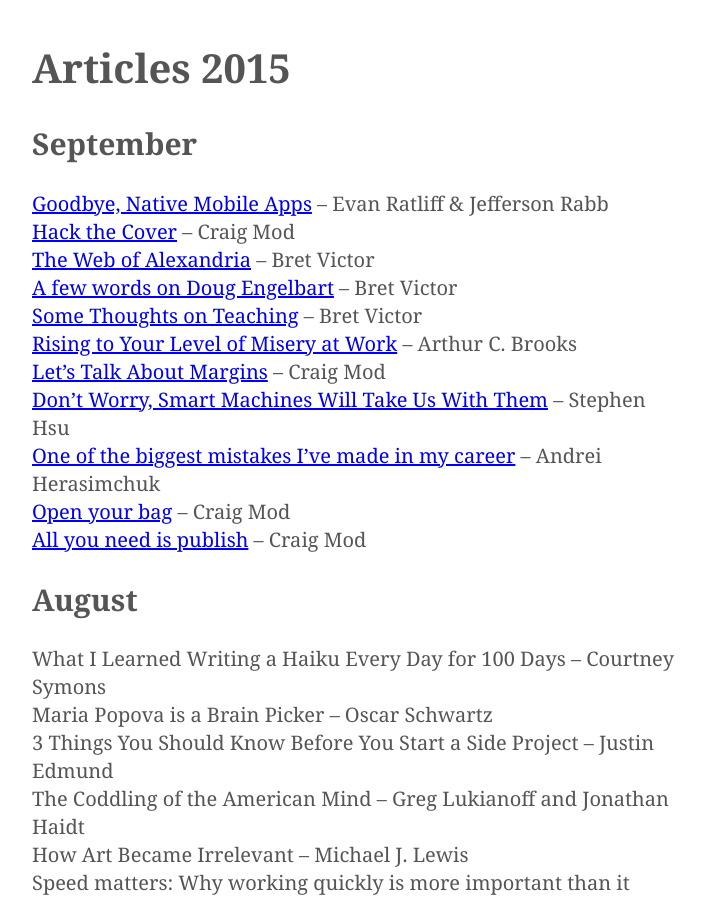
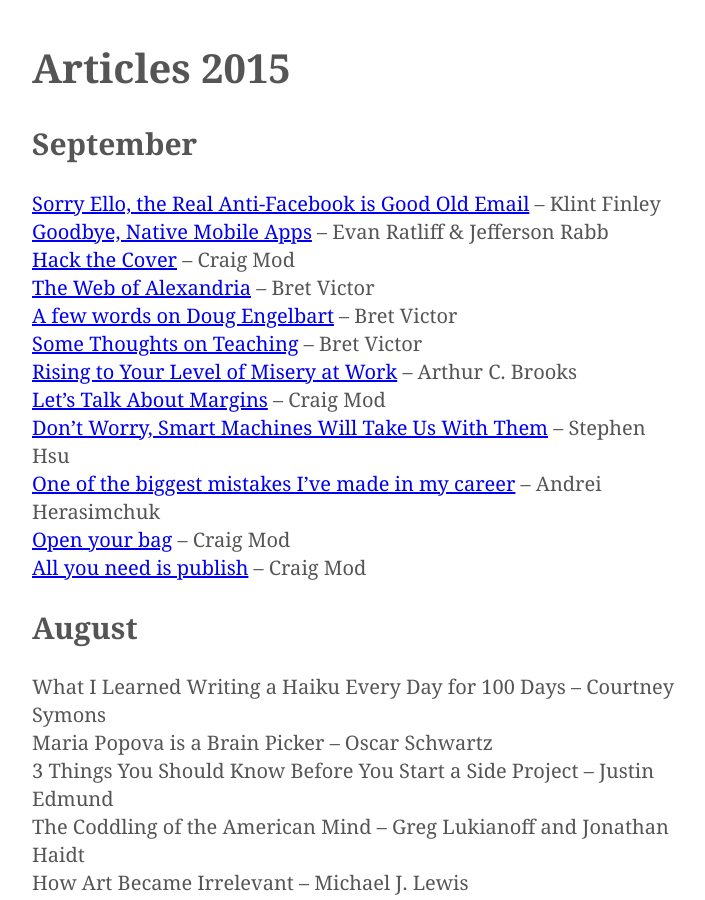
Before and after one commit to kmcgillivray/librarie, a Jekyll site: the page built from articles/2015.md, in a window 1280 px wide and 900 px high. Shown: the whole window, without its empty margins (283-988 px from the left). Built offline with Jekyll 4.4.1, drawn with Linux system fonts in a browser that asks for light colours.

Commit message:
New post

```diff
--- a/articles/2015.md
+++ b/articles/2015.md
@@ -5,6 +5,7 @@
 
 ## September
 
+* [Sorry Ello, the Real Anti-Facebook is Good Old Email](http://www.wired.com/2015/09/sorry-ello-real-anti-facebook-good-old-email/) – Klint Finley
 * [Goodbye, Native Mobile Apps](https://atavistinsider.atavist.com/goodbye-native-mobile-apps/) – Evan Ratliff & Jefferson Rabb
 * [Hack the Cover](http://craigmod.com/journal/hack_the_cover/) – Craig Mod
 * [The Web of Alexandria](http://worrydream.com/#!/TheWebOfAlexandria) – Bret Victor
```
